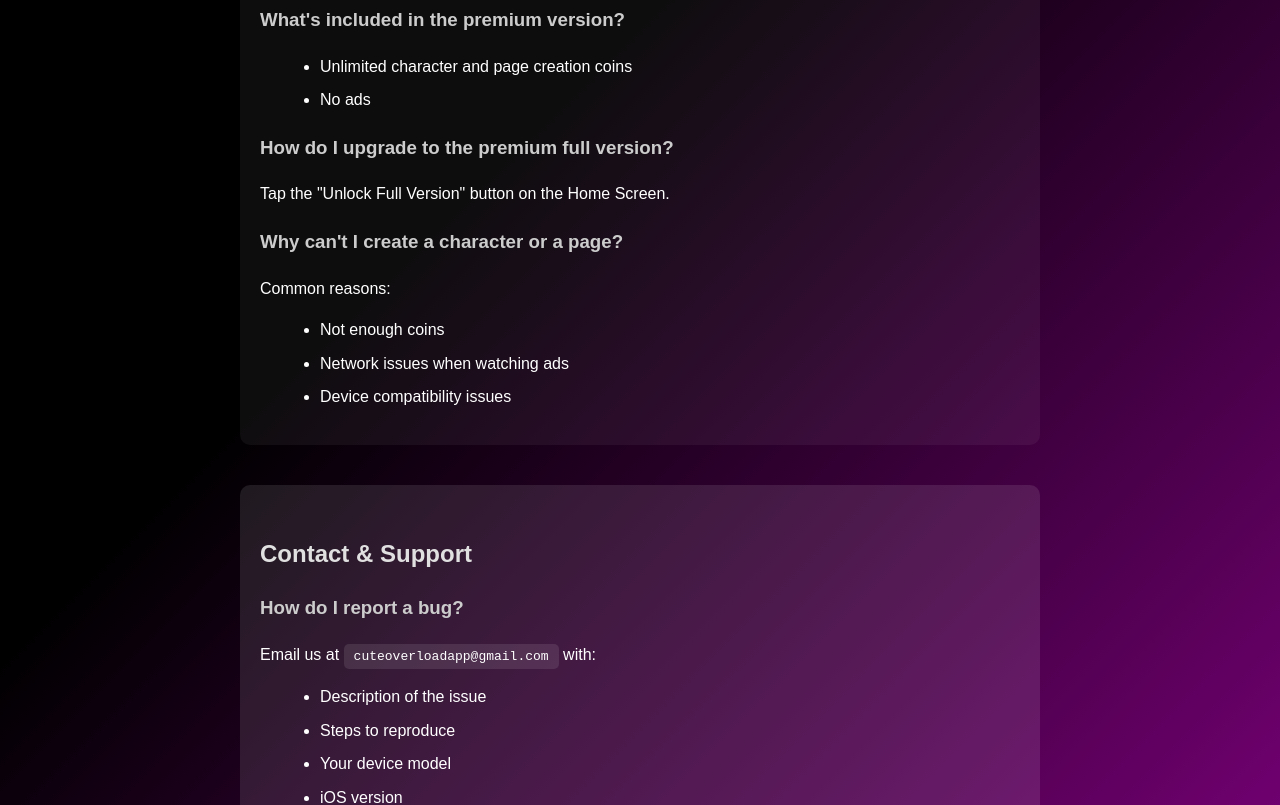
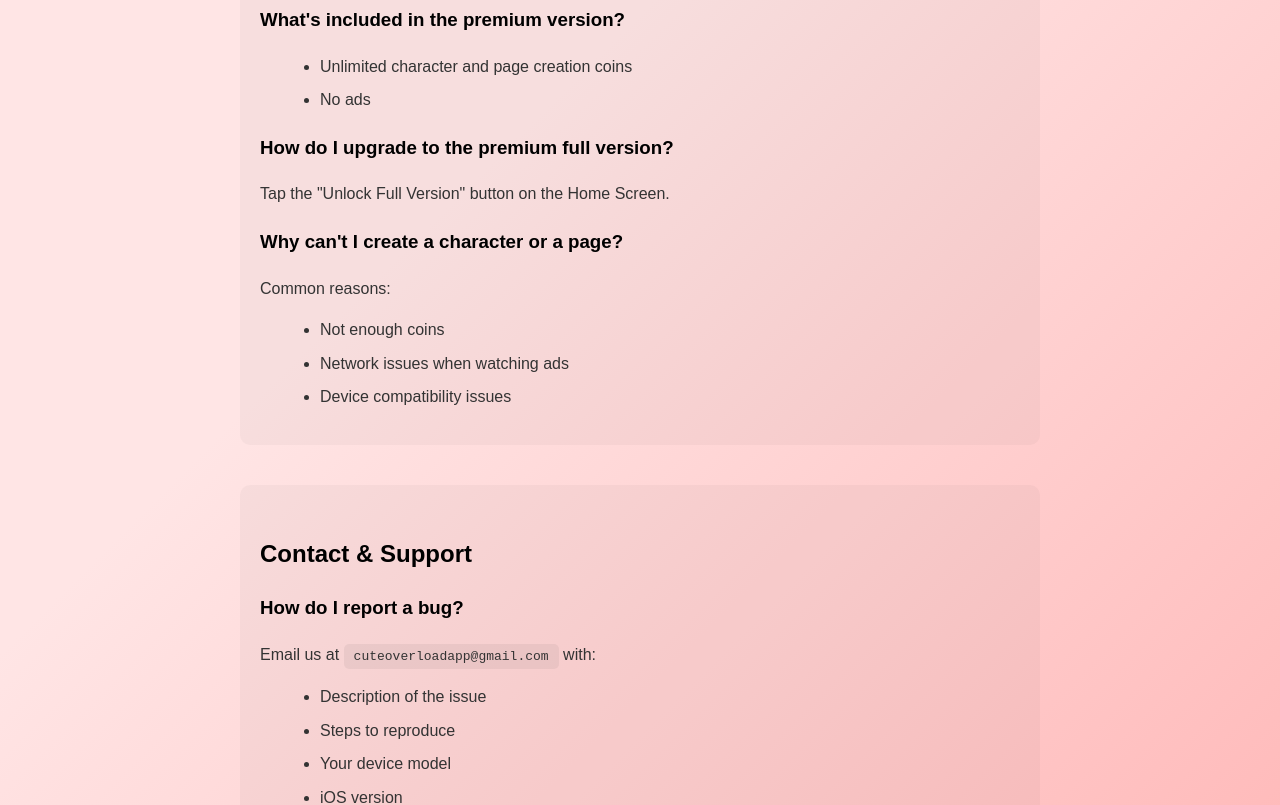
Before and after one commit to cuteoverload/cuteoverload.github.io, a plain HTML site: page support.html in a window 1280 px wide. Shown: the part 1360-2165 px from the top of the page. Drawn offline with Linux system fonts and the light colour scheme.

Commit message:
Add files via upload

```diff
--- a/support.html
+++ b/support.html
@@ -6,9 +6,9 @@
     <title>Support - Cute Overload Creator App</title>
     <style>
         body {
-            background: linear-gradient(135deg, #000000 55%, #800080);
+            background: linear-gradient(135deg, #FFE5E5 55%, #FFB5B5);
             min-height: 100vh;
-            color: white;
+            color: #333333;
             font-family: 'Arial', sans-serif;
             line-height: 1.6;
             padding: 20px;
@@ -21,29 +21,30 @@
         h1 {
             text-align: center;
             margin-bottom: 30px;
+            color: #000000;
         }
         h2 {
             margin-top: 30px;
-            color: #e0e0e0;
+            color: #000000;
         }
         h3 {
-            color: #cccccc;
+            color: #000000;
             margin-top: 20px;
         }
         p {
             margin-bottom: 15px;
         }
         a {
-            color: white;
+            color: #333333;
         }
         .support-section {
             margin-bottom: 40px;
-            background: rgba(255, 255, 255, 0.05);
+            background: rgba(0, 0, 0, 0.03);
             padding: 20px;
             border-radius: 10px;
         }
         .contact-info {
-            background: rgba(255, 255, 255, 0.1);
+            background: rgba(0, 0, 0, 0.03);
             padding: 20px;
             border-radius: 10px;
             margin-top: 20px;
@@ -57,7 +58,7 @@
             margin-bottom: 8px;
         }
         .email {
-            background: rgba(255, 255, 255, 0.1);
+            background: rgba(0, 0, 0, 0.05);
             padding: 5px 10px;
             border-radius: 5px;
             font-family: monospace;
```
Also changed, not shown: index.html (+5 -5 lines), co-iphone-1.png (added), co-iphone-2.png (added), co-iphone-3.png (added), co-iphone-4.png (added), co-iphone-5.png (added).
